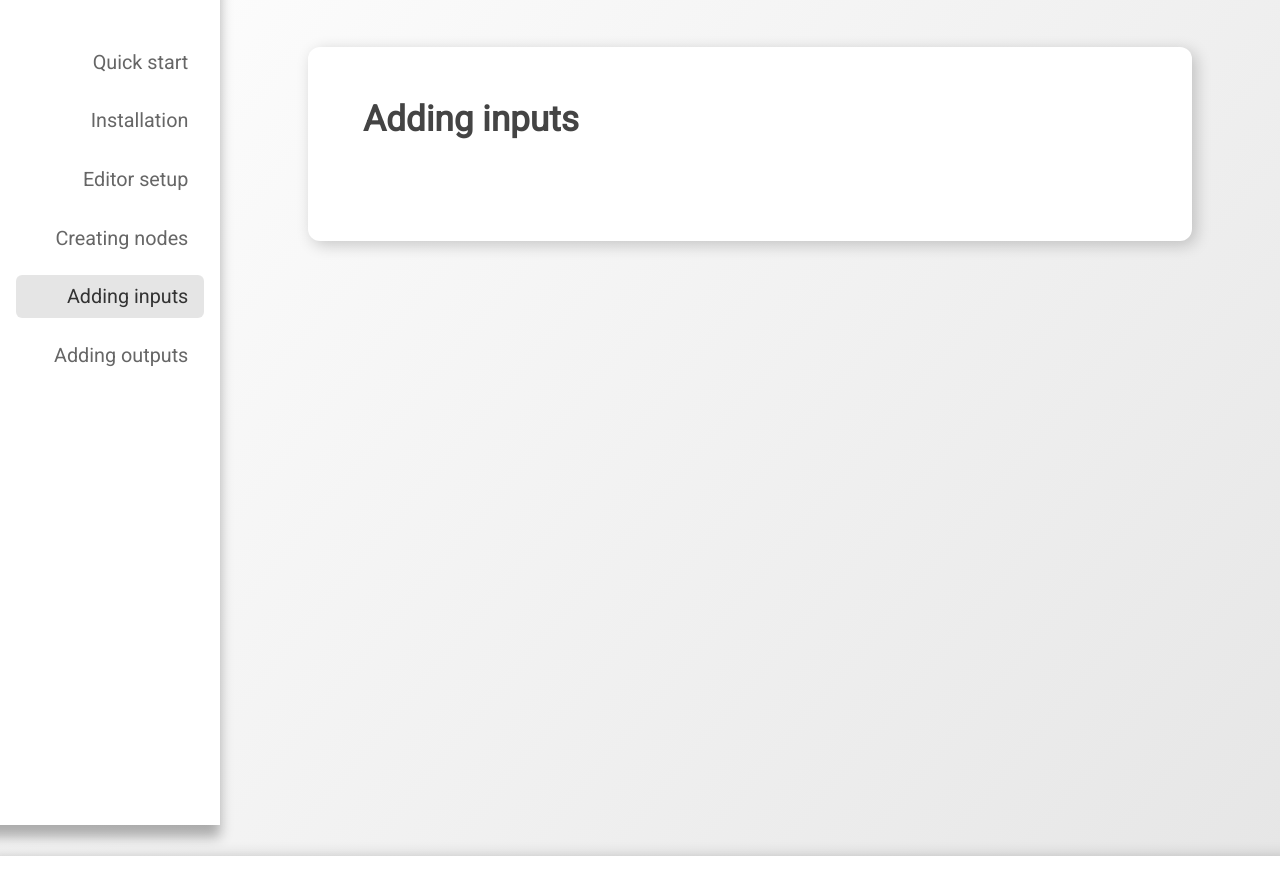
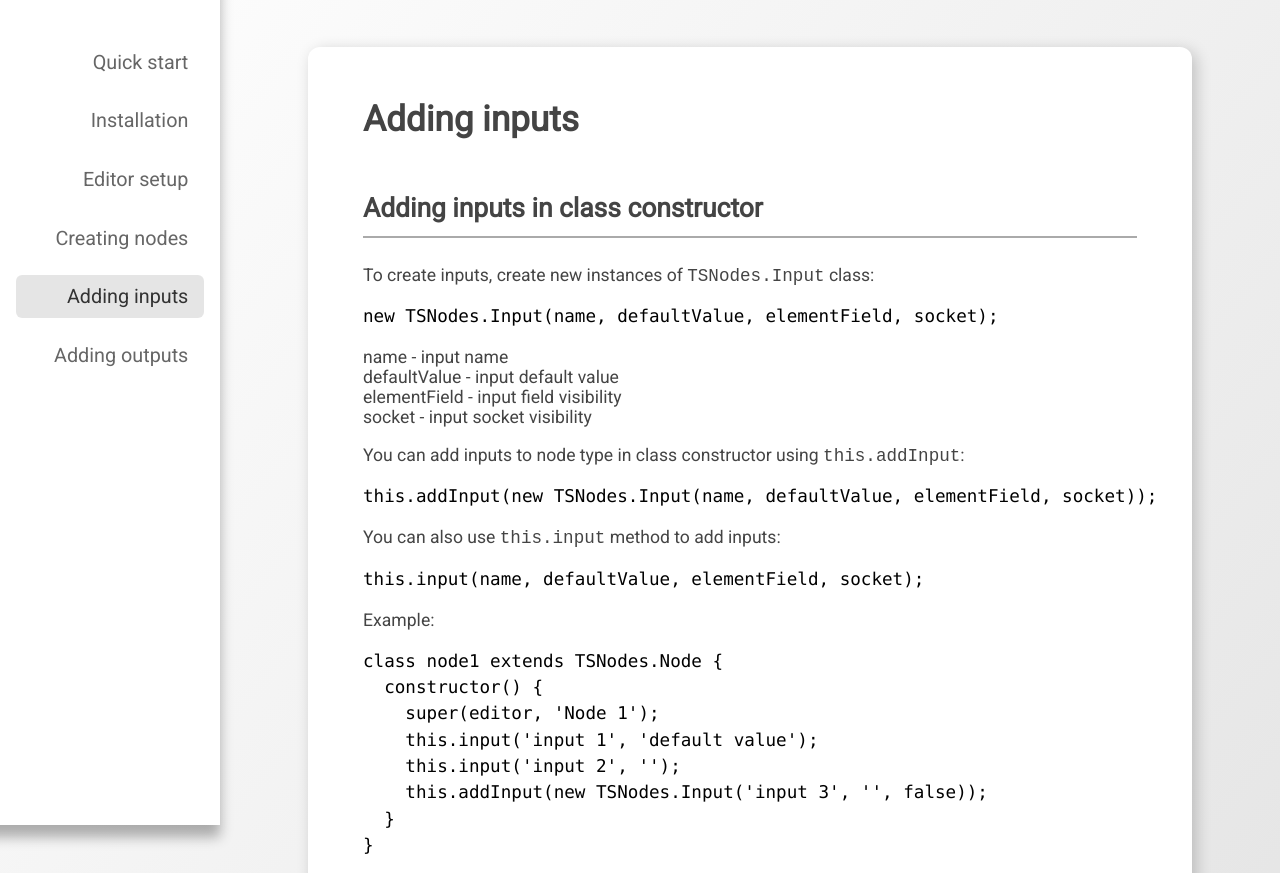
Before and after one commit to michalmarchewczyk/TSNodes-site, a Gatsby site: page /docs/inputs in a window 1280 px wide. Shown: the part 63-936 px from the top of the page. Built offline with nearby package versions, Linux system fonts and the light colour scheme; Gatsby itself is replaced by a stand-in of ours; some packages are replaced by stand-ins of ours; code samples lack their colours.

Commit message:
Add inputs doc page

````diff
--- a/src/pages/docs/inputs.md
+++ b/src/pages/docs/inputs.md
@@ -5,3 +5,36 @@ id: 5
 ---
 
 # Adding inputs
+
+
+## Adding inputs in class constructor
+To create inputs, create new instances of `TSNodes.Input` class:
+```javascript
+new TSNodes.Input(name, defaultValue, elementField, socket);
+```
+name - input name
+defaultValue - input default value
+elementField - input field visibility
+socket - input socket visibility
+
+You can add inputs to node type in class constructor using `this.addInput`:
+```javascript
+this.addInput(new TSNodes.Input(name, defaultValue, elementField, socket));
+```
+
+You can also use `this.input` method to add inputs:
+```javascript
+this.input(name, defaultValue, elementField, socket);
+```
+
+Example:
+```javascript
+class node1 extends TSNodes.Node {
+  constructor() {
+    super(editor, 'Node 1');
+    this.input('input 1', 'default value');
+    this.input('input 2', '');
+    this.addInput(new TSNodes.Input('input 3', '', false));
+  }
+}
+```
````
